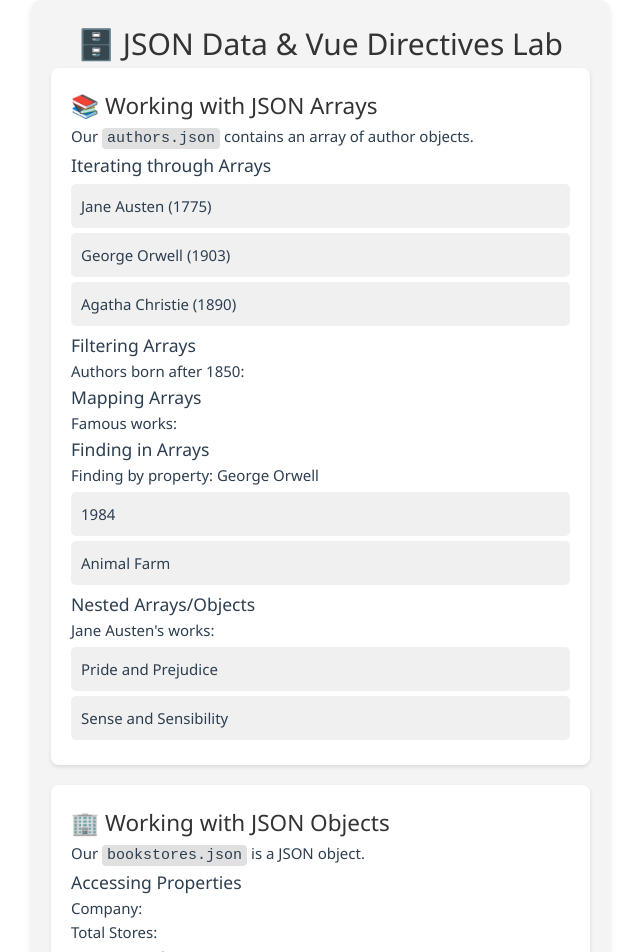
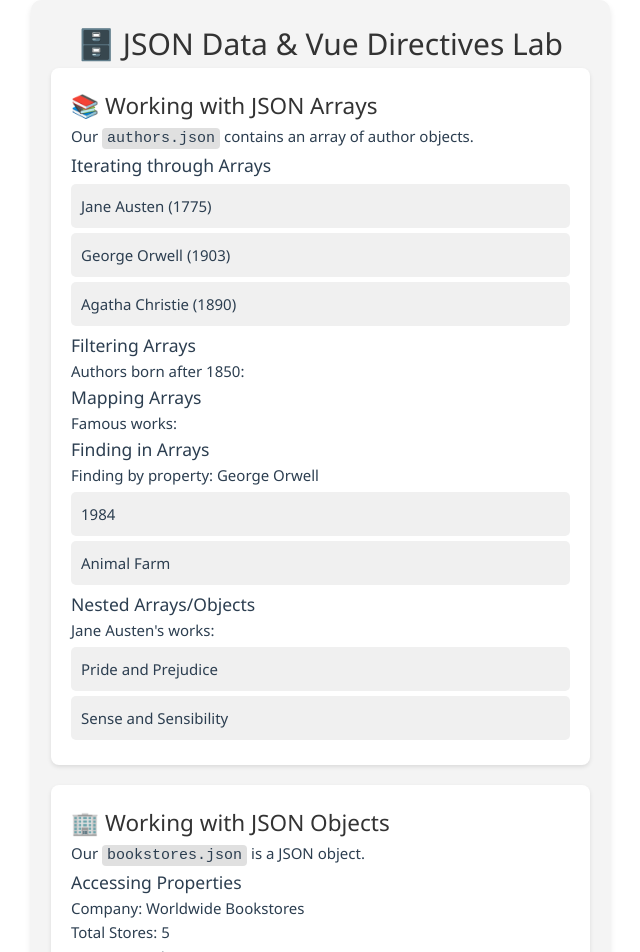
Before and after one commit to TianyuNiu213/fit5032-week2lab, a Vue app in the folder tniu-library/: page / in a window 1280 px wide. Shown: the top 952 px of the page, without its empty margins (609-1249 px from the left). Built offline with nearby package versions, Linux system fonts and the light colour scheme.

Commit message:
Activity 9a + 9b

```diff
--- a/tniu-library/src/components/JSON.vue
+++ b/tniu-library/src/components/JSON.vue
@@ -64,12 +64,14 @@
         Company:
         <!-- Activity 9a: Get the company name from the bookstores object. -->
         <!-- TODO: CODE TO GET COMPANY NAME HERE -->
+        {{ bookstores.name }}
       </p>
 
       <p>
         Total Stores:
         <!-- Activity 9b: Get the total number of stores from the bookstores object. -->
         <!-- TODO: CODE TO GET TOTAL STORES HERE -->
+        {{ bookstores.totalStores }}
       </p>
 
       <h3>Iterating Object Properties</h3>
```
